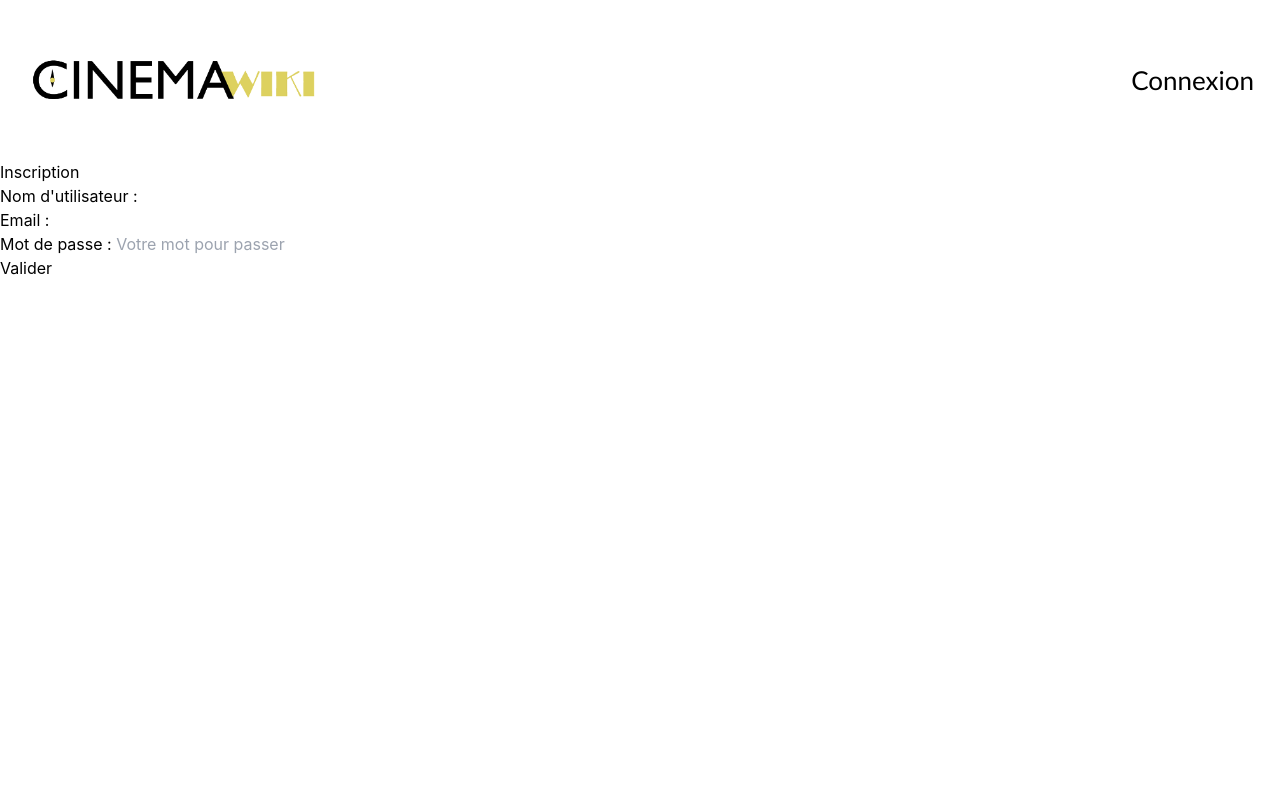
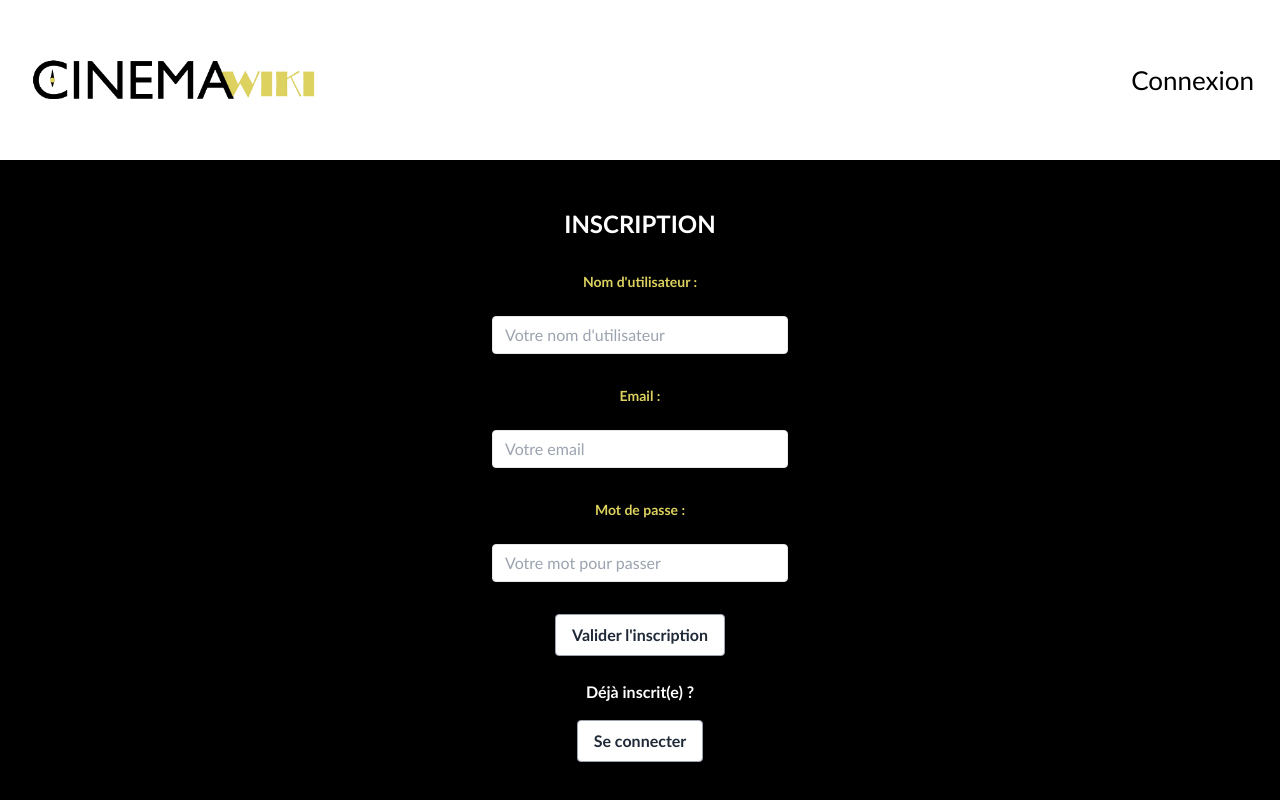
Before and after one commit to Nathaniel-Josse/pfr_sol2, a React (Create React App) app in the folder frontend/: page /register in a window 1280 px wide. Shown: the top 800 px of the page. Built offline with nearby package versions, Linux system fonts and the light colour scheme; the HTML template or start-up script is replaced by a standard one.

Commit message:
added login and register style

```diff
--- a/frontend/src/pages/login.jsx
+++ b/frontend/src/pages/login.jsx
@@ -54,38 +54,43 @@ export default function Login() {
     }, []);
 
     return(
-        <div>
+        <div className="bg-black text-white p-12 text-center">
             { !userLogged.username && (
                 <div className="font-Gill">
-                    <h1 className="text-center font-bold w-full mb-8 text-2xl">Connexion</h1>
+                    <h1 className="text-center font-bold w-full mb-8 text-2xl">CONNEXION</h1>
                     <form action="" method="get">
-                        <label for="username">Nom d'utilisateur : </label>
+                        <label for="username" className="block text-primary text-sm font-bold">Nom d'utilisateur : </label><br></br>
                         <input
                             type="text"
                             name="username"
                             placeholder="Votre nom d'utilisateur"
                             onChange={handleChange}
+                            className="shadow appearance-none border rounded w-1/4 py-2 px-3 text-gray-700 leading-tight focus:outline-none focus:shadow-outline"
                         ></input><br></br>
-                        <label for="email">Email : </label>
+                        <label for="email" className="block text-primary text-sm font-bold mt-8">Email : </label><br></br>
                         <input
                             type="email"
                             name="email"
                             placeholder="Votre email"
                             onChange={handleChange}
+                            className="shadow appearance-none border rounded w-1/4 py-2 px-3 text-gray-700 leading-tight focus:outline-none focus:shadow-outline"
                         ></input><br></br>
-                        <label for="password">Mot de passe : </label>
+                        <label for="password" className="block text-primary text-sm font-bold mt-8">Mot de passe : </label><br></br>
                         <input
                             type="password"
                             placeholder="Votre mot pour passer"
                             name="password"
                             onChange={handleChange}
+                            className="shadow appearance-none border rounded w-1/4 py-2 px-3 text-gray-700 leading-tight focus:outline-none focus:shadow-outline"
                         ></input><br></br>
 
-                        <button onClick={handleSubmit}>Valider</button>
+                        <button onClick={handleSubmit} className="bg-white hover:bg-gray-100 text-gray-800 font-semibold py-2 px-4 border border-gray-400 rounded shadow mt-8">Valider</button>
                     </form>
 
-                    <p>Pas encore inscrit ?</p>
-                    <a href="/register">S'inscrire</a>
+                    <h3 className="mt-6 text-base font-bold">Pas encore inscrit(e) ?</h3>
+                    <button className="bg-white hover:bg-gray-100 text-gray-800 font-semibold py-2 px-4 border border-gray-400 rounded shadow mt-4">
+                        <a href="/register">S'inscrire</a>
+                    </button>
                 </div>
             )}
             { userLogged.username && (
--- a/frontend/src/pages/register.jsx
+++ b/frontend/src/pages/register.jsx
@@ -27,31 +27,43 @@ export default function Register() {
     }
 
     return(
-        <div>
-            <h1>Inscription</h1>
+        <div className="bg-black text-white p-12 text-center">
+            <div className="font-Gill">
+                <h1 className="text-center font-bold w-full mb-8 text-2xl">INSCRIPTION</h1>
                 <form action="" method="get">
-                <label for="username">Nom d'utilisateur : </label>
+                    <label for="username" className="block text-primary text-sm font-bold">Nom d'utilisateur : </label><br></br>
                     <input
                         type="text"
                         name="username"
+                        placeholder="Votre nom d'utilisateur"
                         onChange={handleChange}
+                        className="shadow appearance-none border rounded w-1/4 py-2 px-3 text-gray-700 leading-tight focus:outline-none focus:shadow-outline"
                     ></input><br></br>
-                <label for="email">Email : </label>
+                    <label for="email" className="block text-primary text-sm font-bold mt-8">Email : </label><br></br>
                     <input
                         type="email"
                         name="email"
+                        placeholder="Votre email"
                         onChange={handleChange}
+                        className="shadow appearance-none border rounded w-1/4 py-2 px-3 text-gray-700 leading-tight focus:outline-none focus:shadow-outline"
                     ></input><br></br>
-                <label for="password">Mot de passe : </label>
+                    <label for="password" className="block text-primary text-sm font-bold mt-8">Mot de passe : </label><br></br>
                     <input
                         type="password"
                         placeholder="Votre mot pour passer"
                         name="password"
                         onChange={handleChange}
+                        className="shadow appearance-none border rounded w-1/4 py-2 px-3 text-gray-700 leading-tight focus:outline-none focus:shadow-outline"
                     ></input><br></br>
 
-                <button onClick={handleSubmit}>Valider</button>
+                    <button onClick={handleSubmit} className="bg-white hover:bg-gray-100 text-gray-800 font-semibold py-2 px-4 border border-gray-400 rounded shadow mt-8">Valider l'inscription</button>
                 </form>
+
+                <h3 className="mt-6 text-base font-bold">Déjà inscrit(e) ?</h3>
+                <button className="bg-white hover:bg-gray-100 text-gray-800 font-semibold py-2 px-4 border border-gray-400 rounded shadow mt-4">
+                    <a href="/login">Se connecter</a>
+                </button>
+            </div>
         </div>
     )
 }
```
Lines whose indentation alone changed are shown as unchanged.
